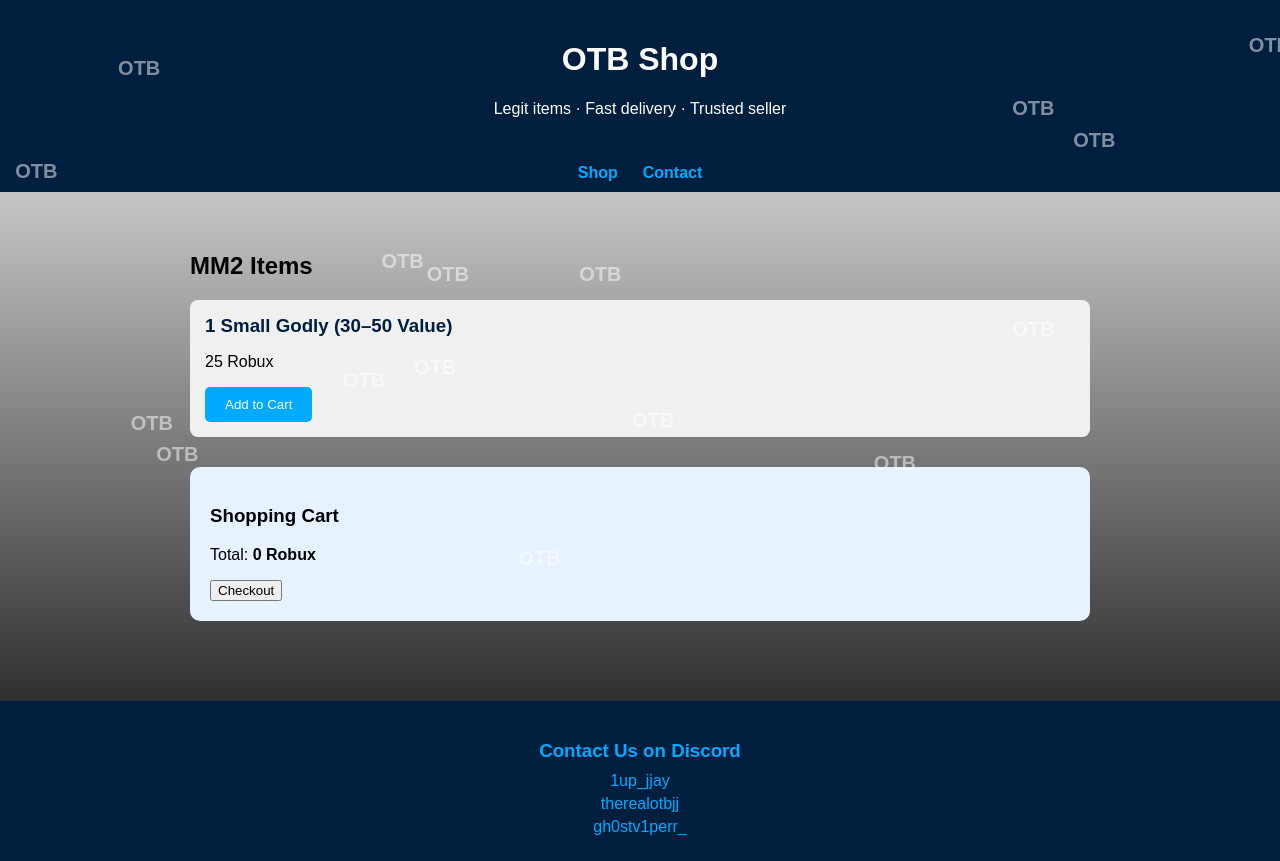
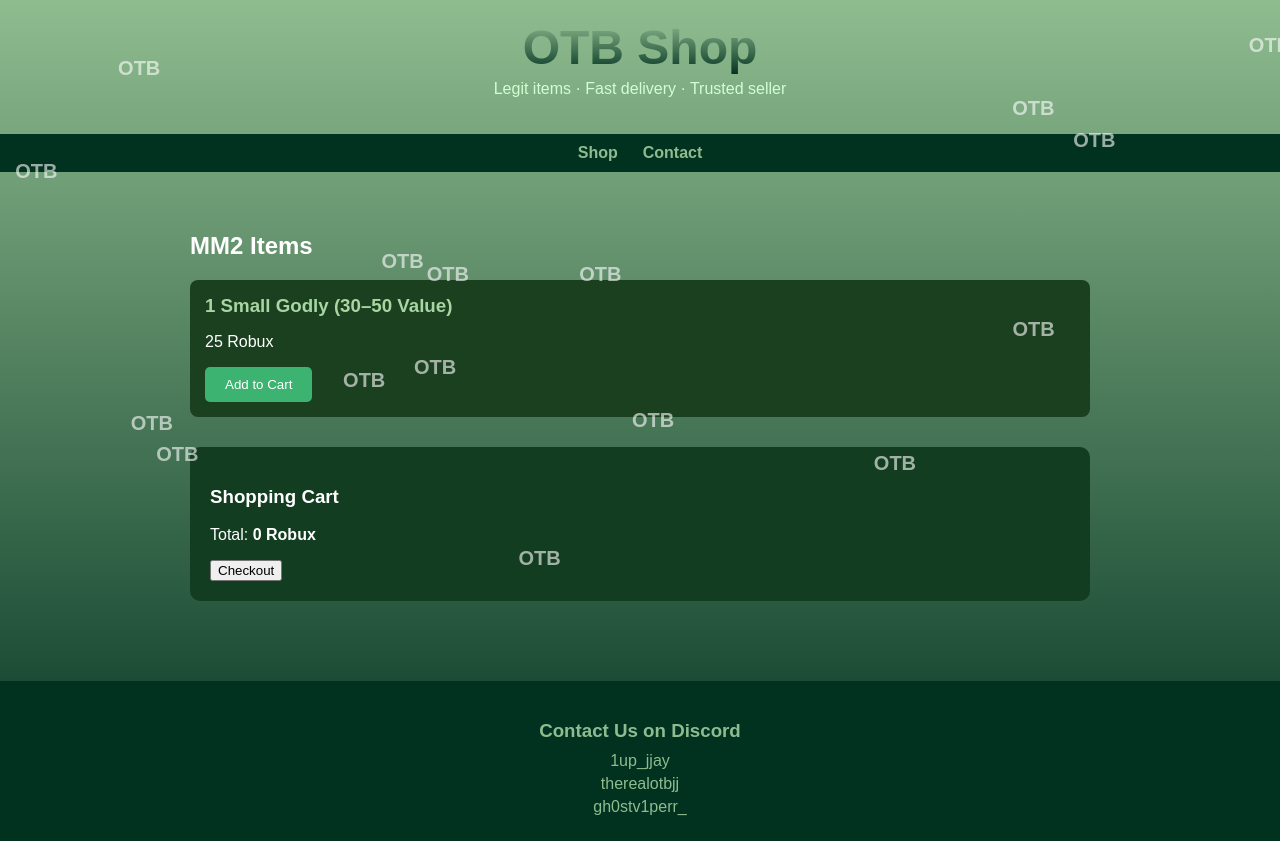
Before and after one commit to Awokennn/otbshop, a plain HTML site: page index.html in a window 1280 px wide. Drawn offline with Linux system fonts and the light colour scheme.

Commit message:
Update index.html

```diff
--- a/index.html
+++ b/index.html
@@ -8,20 +8,33 @@
     body {
       margin: 0;
       font-family: Arial, sans-serif;
-      background: linear-gradient(to bottom, #ffffff, #000000);
-      color: #000;
+      background: linear-gradient(to top, #013220, #8fbc8f); /* Dark green → pea green */
+      color: #fff;
       overflow-x: hidden;
     }
 
     header {
-      background: #001f3f; /* Navy Blue */
+      background: transparent; /* Transparent so gradient shows */
       padding: 20px;
       text-align: center;
-      color: #ffffff;
+    }
+
+    header h1 {
+      margin: 0;
+      font-size: 48px;
+      background: linear-gradient(to top, #013220, #8fbc8f);
+      -webkit-background-clip: text;
+      -webkit-text-fill-color: transparent;
+      font-weight: bold;
+    }
+
+    header p {
+      margin-top: 5px;
+      color: #d0ffd0; /* Light green subtitle */
     }
 
     nav {
-      background: #001f3f;
+      background: #013220;
       display: flex;
       justify-content: center;
       gap: 25px;
@@ -29,7 +42,7 @@
     }
 
     nav a {
-      color: #00aaff;
+      color: #8fbc8f;
       text-decoration: none;
       font-weight: bold;
     }
@@ -45,20 +58,20 @@
     }
 
     .item {
-      background: #f0f0f0;
+      background: #1b4020;
       padding: 15px;
       margin: 15px 0;
       border-radius: 8px;
-      color: #000;
+      color: #fff;
     }
 
     .item h3 {
       margin: 0 0 10px;
-      color: #001f3f;
+      color: #a8d5a2;
     }
 
     .item button {
-      background: #00aaff;
+      background: #3cb371;
       border: none;
       padding: 10px 20px;
       color: white;
@@ -67,15 +80,15 @@
     }
 
     .item button:hover {
-      background: #0077aa;
+      background: #2e8b57;
     }
 
     #cart {
-      background: #e6f2ff;
+      background: #123d20;
       padding: 20px;
       border-radius: 10px;
       margin-top: 30px;
-      color: #000;
+      color: #fff;
     }
 
     #ash-container {
@@ -90,8 +103,8 @@
 
     .ash {
       position: absolute;
-      color: #ffffff; /* White ashes */
-      opacity: 0.5;
+      color: #ffffff; /* White falling text */
+      opacity: 0.6;
       font-size: 20px;
       font-weight: bold;
       user-select: none;
@@ -104,8 +117,8 @@
     }
 
     footer {
-      background: #001f3f;
-      color: #00aaff;
+      background: #013220;
+      color: #8fbc8f;
       text-align: center;
       padding: 20px;
       margin-top: 40px;
@@ -165,6 +178,10 @@
     function addToCart(name, price) {
       const existing = cart.find(item => item.name === name);
       if (existing) {
+        if (existing.quantity >= 2) {
+          alert("Maximum quantity for this item is 2.");
+          return;
+        }
         existing.quantity++;
       } else {
         cart.push({ name, price, quantity: 1 });
```
